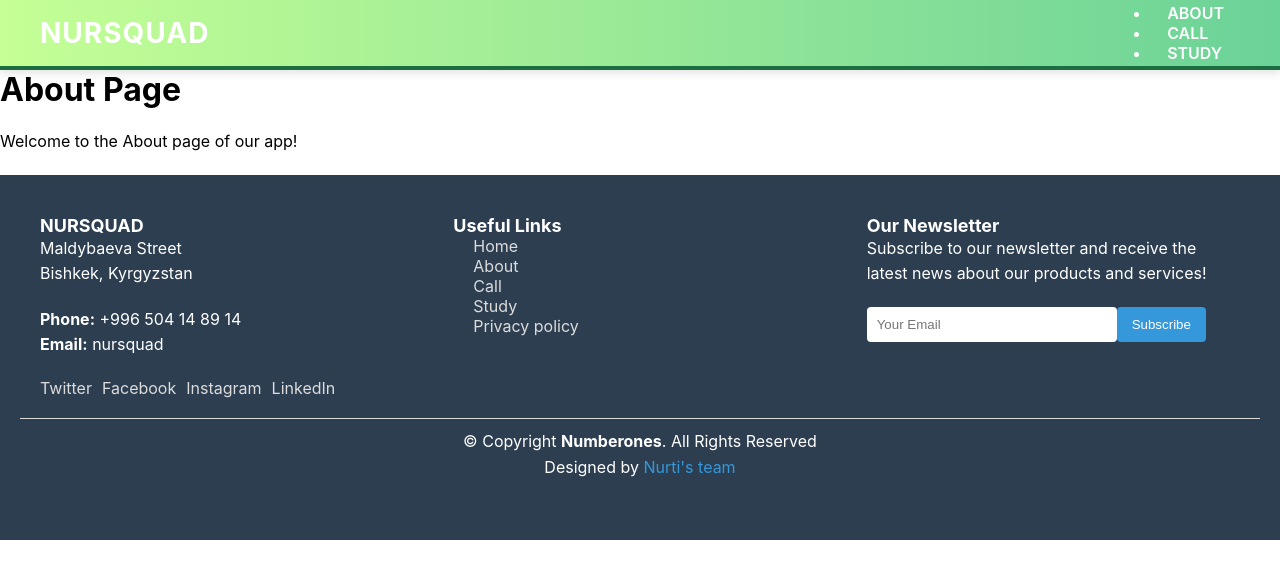
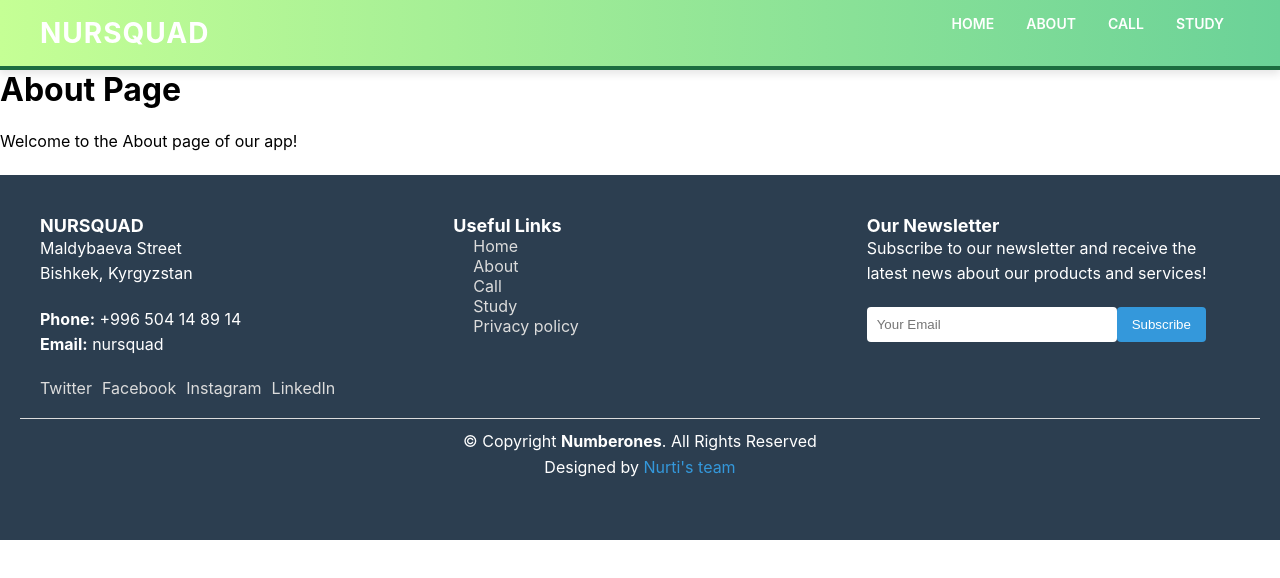
Before and after one commit to aoshide/Number-one, a React (Create React App) app: page /About in a window 1280 px wide. Shown: the top 578 px of the page. Built offline with nearby package versions, Linux system fonts and the light colour scheme.

Commit message:
second commit

```diff
--- a/src/components/Header/Header.jsx
+++ b/src/components/Header/Header.jsx
@@ -9,10 +9,10 @@ const Header = () => {
       </div>
       <nav className="nav">
         <ul>
-          <li><a href="./Main">Home</a></li>
-          <li><a href="./About">About</a></li>
-          <li><a href="./Call">Call</a></li>
-          <li><a href="./Azbuka">Study</a></li>
+          <a href="./Main">Home</a>
+          <a href="./About">About</a>
+          <a href="./Call">Call</a>
+          <a href="./Azbuka">Study</a>
         </ul>
       </nav>
     </header>
--- a/src/components/about/About.jsx
+++ b/src/components/about/About.jsx
@@ -1,12 +1,13 @@
 import React from 'react';
+import './about.css';
 
-const About = () => {
+function About() {
     return (
         <div>
             <h1>About Page</h1>
             <p>Welcome to the About page of our app!</p>
         </div>
     );
-};
+}
 
 export default About;
```
